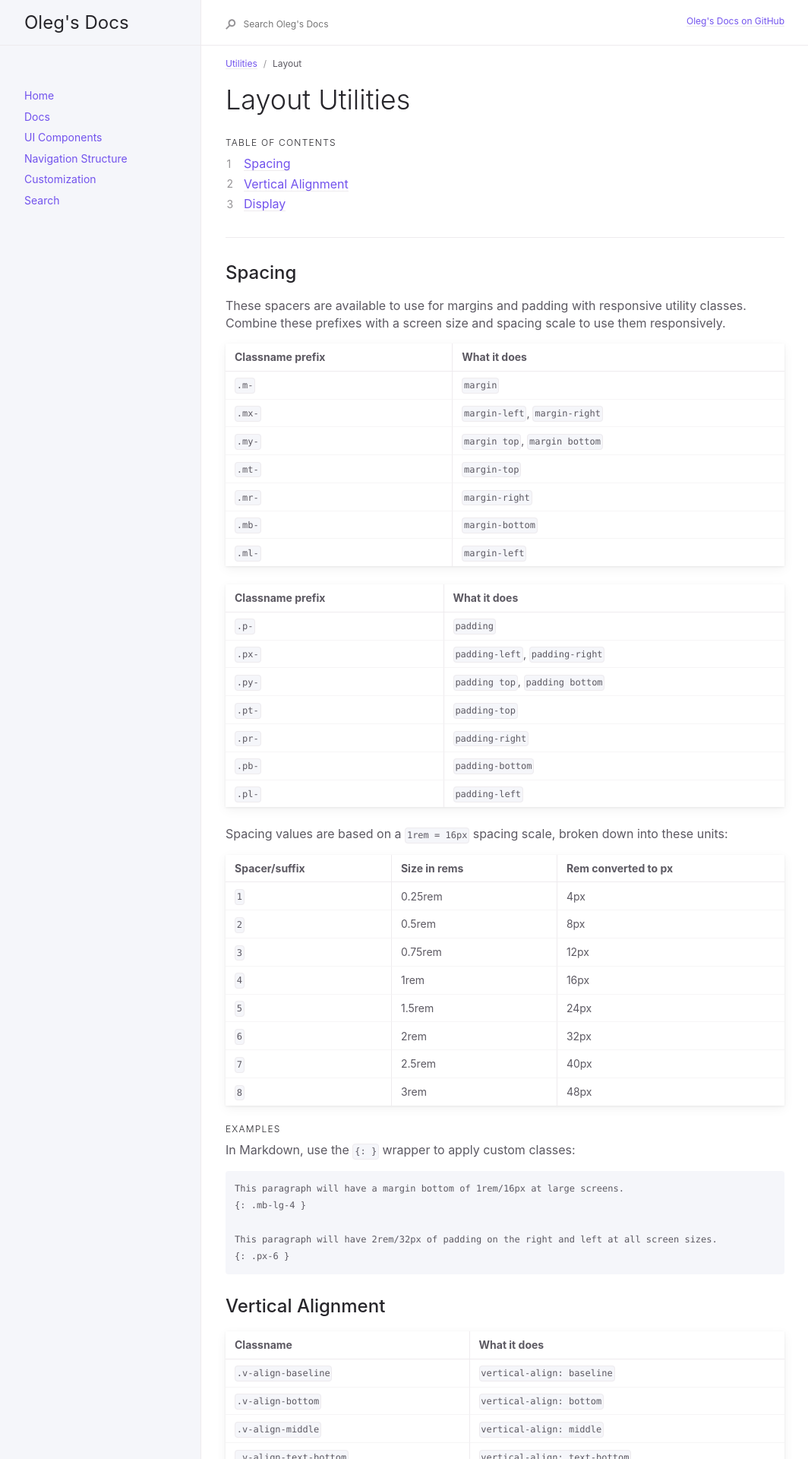
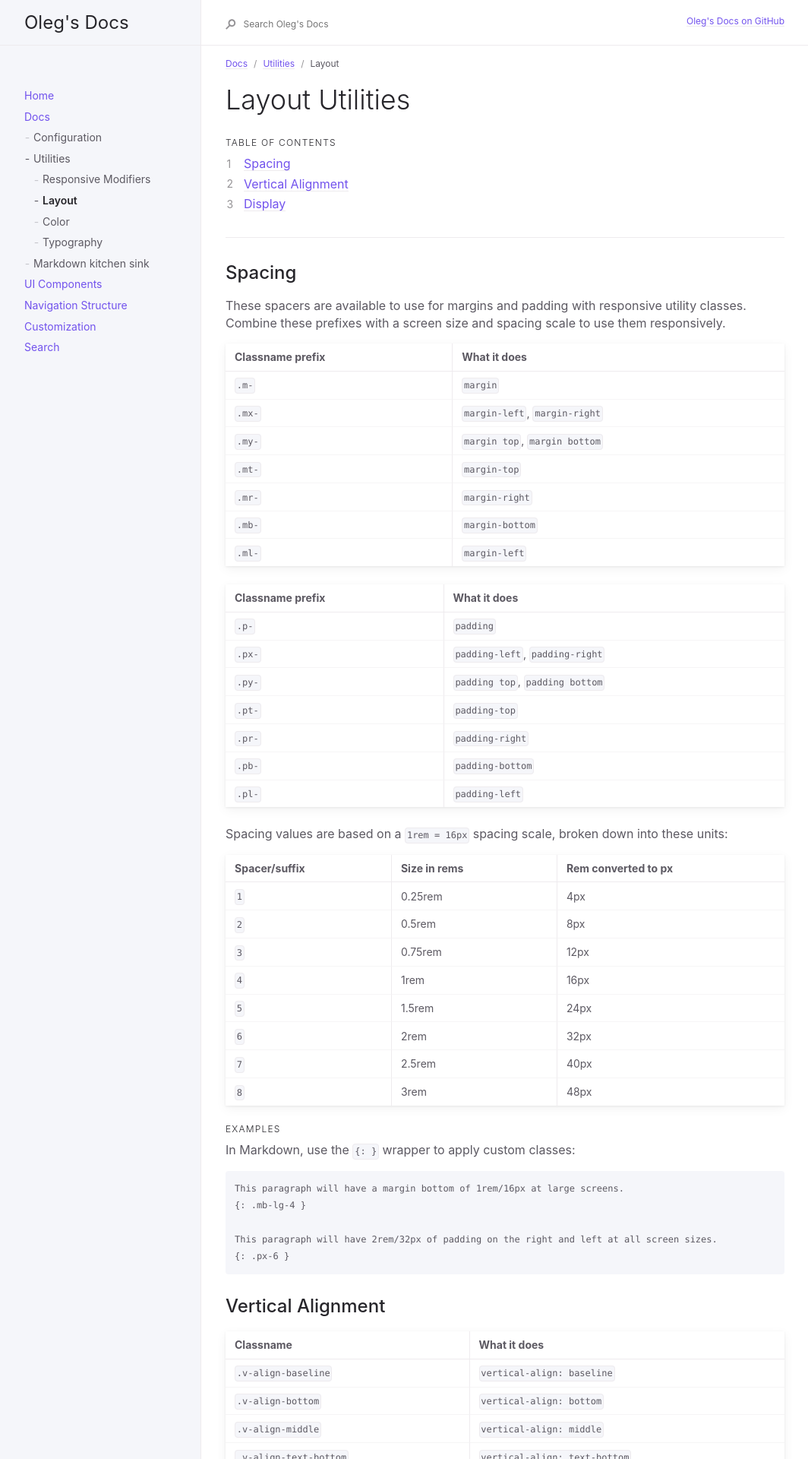
Before and after one commit to olegchorny/olegchorny.github.io, a Jekyll site: the page built from docs/utilities/layout.md, in a window 1280 px wide. Shown: the top 1920 px of the page at 76% size, without its empty margins (91-1155 px from the left). Built offline with Jekyll 4.4.1, drawn with Linux system fonts in a browser that asks for light colours.

Commit message:
grandparents

```diff
--- a/docs/utilities/layout.md
+++ b/docs/utilities/layout.md
@@ -2,6 +2,7 @@
 layout: default
 title: Layout
 parent: Utilities
+grand_parent: Docs
 nav_order: 2
 ---
 
```
